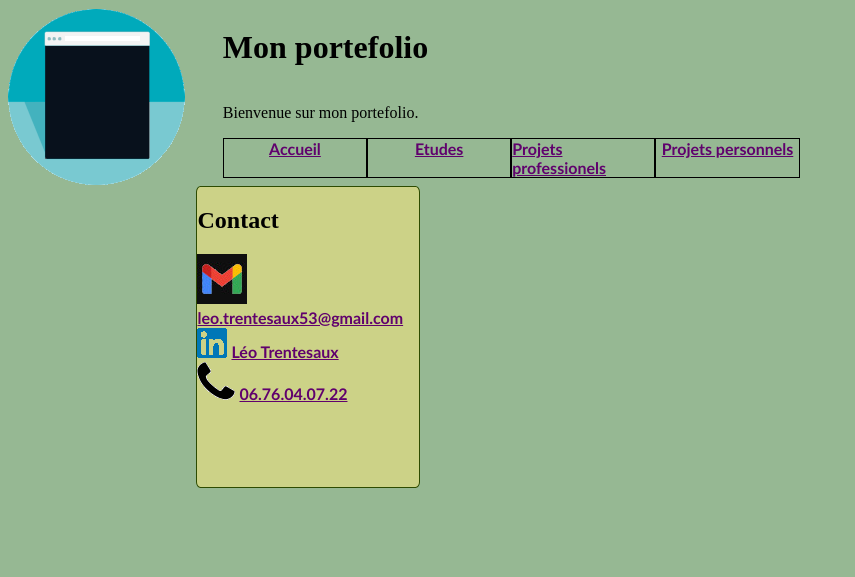
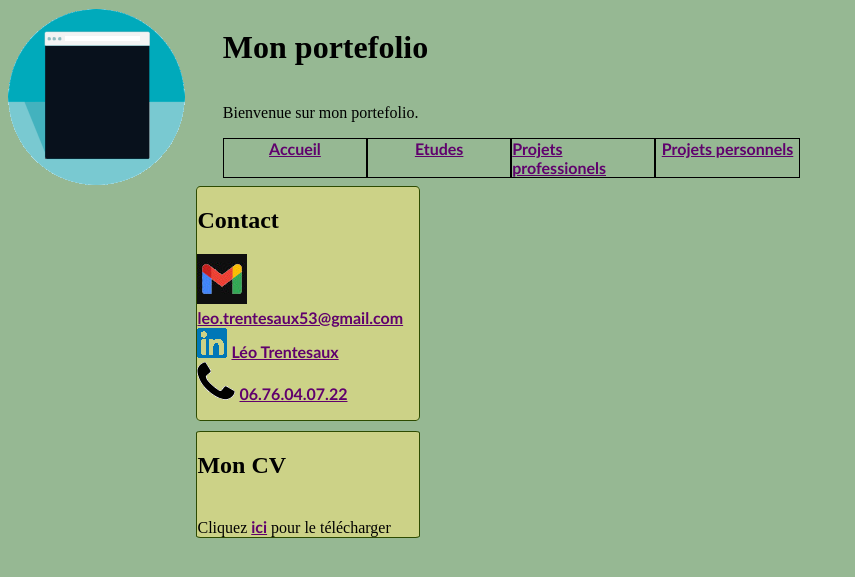
Before and after one commit to alexking53/portfolio, a PHP site: page / in a window 1280 px wide. Shown: the top 577 px of the page, without its empty margins (0-855 px from the left). Run offline with PHP 8.4, Linux system fonts and the light colour scheme.

Commit message:
Maquette V8

```diff
--- a/portefolio/asset/style/style.css
+++ b/portefolio/asset/style/style.css
@@ -92,15 +92,6 @@ table{
 
 /*Pour le a propos*/
 
-#contact{
-    width: 25%;
-    height: 300px;
-    margin-left: 10%;
-    background-color: rgb(204, 210, 135);
-    border: 1px solid rgb(45, 75, 1);
-    border-radius: 2%;
-}
-
 #case{
     width: 25%;
     height: max-content;
@@ -108,4 +99,5 @@ table{
     background-color: rgb(204, 210, 135);
     border: 1px solid rgb(45, 75, 1);
     border-radius: 2%;
+    margin-bottom: 10px;
 }
--- a/portefolio/index.php
+++ b/portefolio/index.php
@@ -31,7 +31,7 @@
             }
     ?>
     <div id="body">
-        <div id="contact">
+        <div id="case">
             <p>
                 <h2> Contact </h2>
                 <img src="asset/image/jpg/gmail.jpg"> <a href="mailto:leo.trentesaux53@gmail.com"> leo.trentesaux53@gmail.com </a>
@@ -41,6 +41,11 @@
 
             </p>
         </div>
+
+        <div id="case">
+            <h2>Mon CV</h2> <br/>
+            Cliquez <a href="asset/docs/cvTrentesaux.pdf">ici</a> pour le télécharger
+        </div>
     </div>
 
 </body>
```
Also changed, not shown: portefolio/pages/etude.php (+0 -11 lines), 2 other files.
